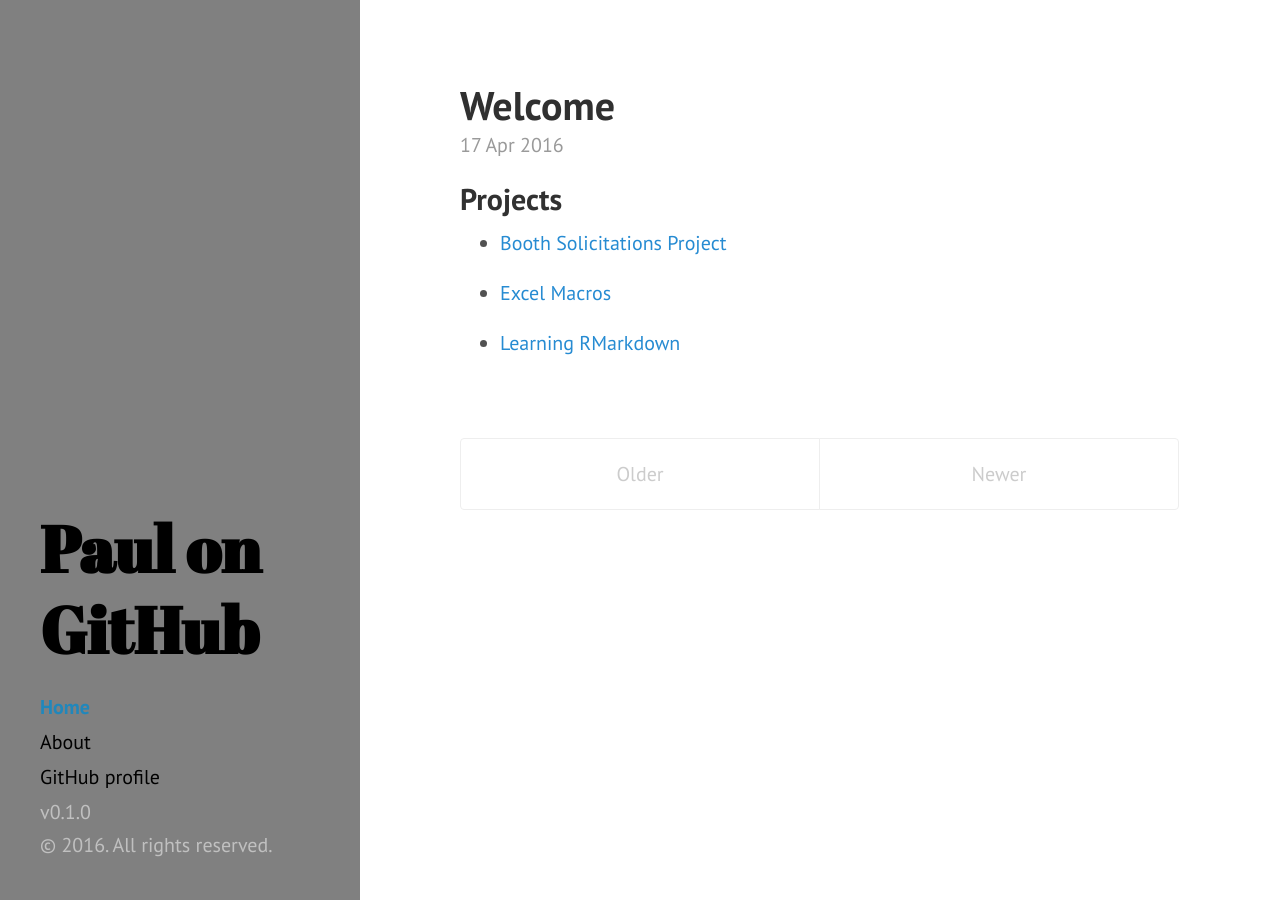
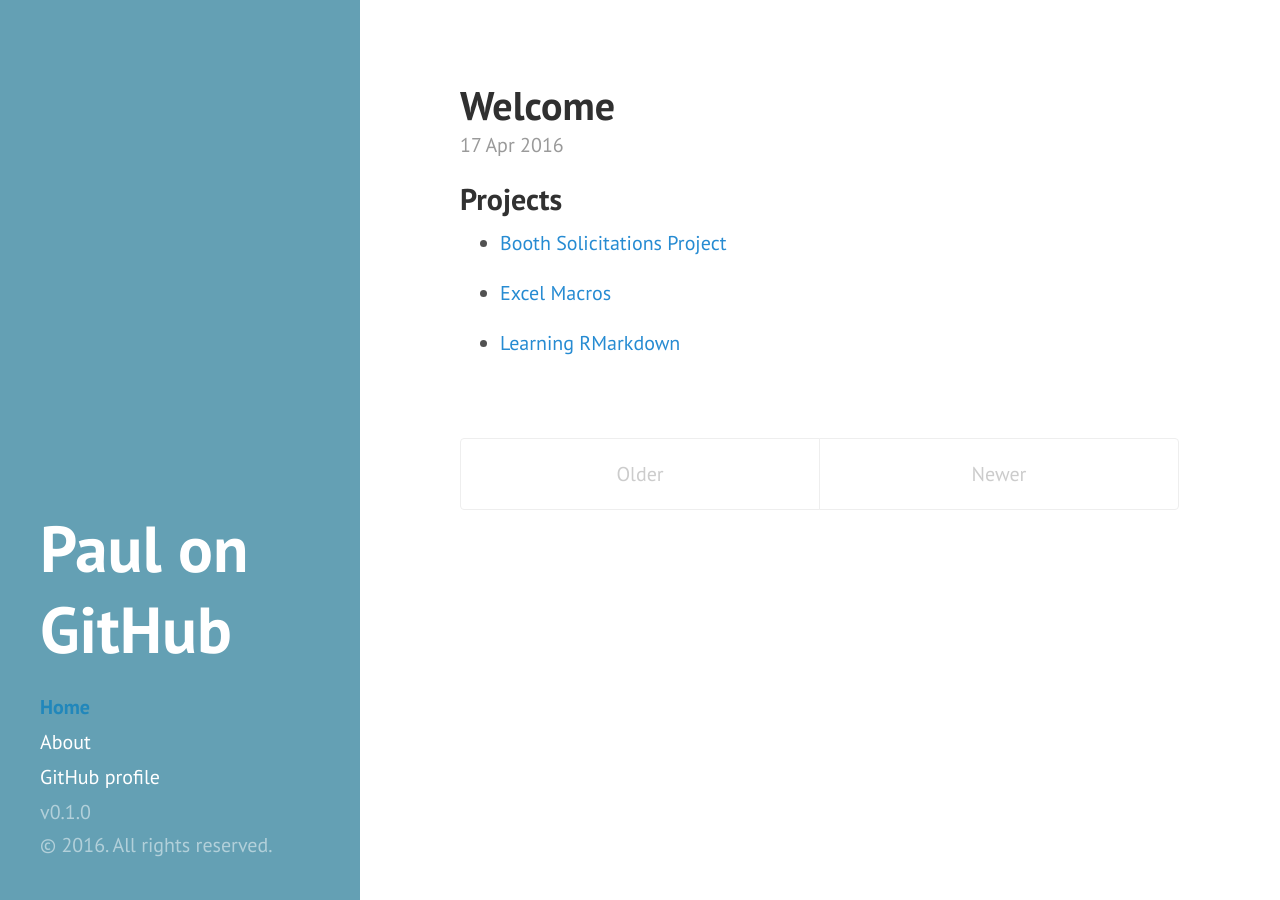
Before and after one commit to phively/phively.ghithub.io, a Jekyll site: the page built from index.html, in a window 1280 px wide. Built offline with Jekyll 4.4.1, drawn with Linux system fonts in a browser that asks for light colours; Markdown is read by kramdown in place of the engine named in the settings; the list of posts is cut into pages by our own code.

Commit message:
css update

```diff
--- a/public/css/hyde.css
+++ b/public/css/hyde.css
@@ -57,7 +57,7 @@ html {
   text-align: center;
   padding: 2rem 1rem;
   color: rgba(255,255,255,.5);
-  background-color: #808080;
+  background-color: #64A0B4;
 }
 @media (min-width: 48em) {
   .sidebar {
@@ -72,14 +72,13 @@ html {
 
 /* Sidebar links */
 .sidebar a {
-  color: #000000;
+  color: #fff;
 }
 
 /* About section */
 .sidebar-about h1 {
-  color: #000000;
+  color: #fff;
   margin-top: 0;
-  font-family: "Abril Fatface", serif;
   font-size: 3.25rem;
 }
 
```
